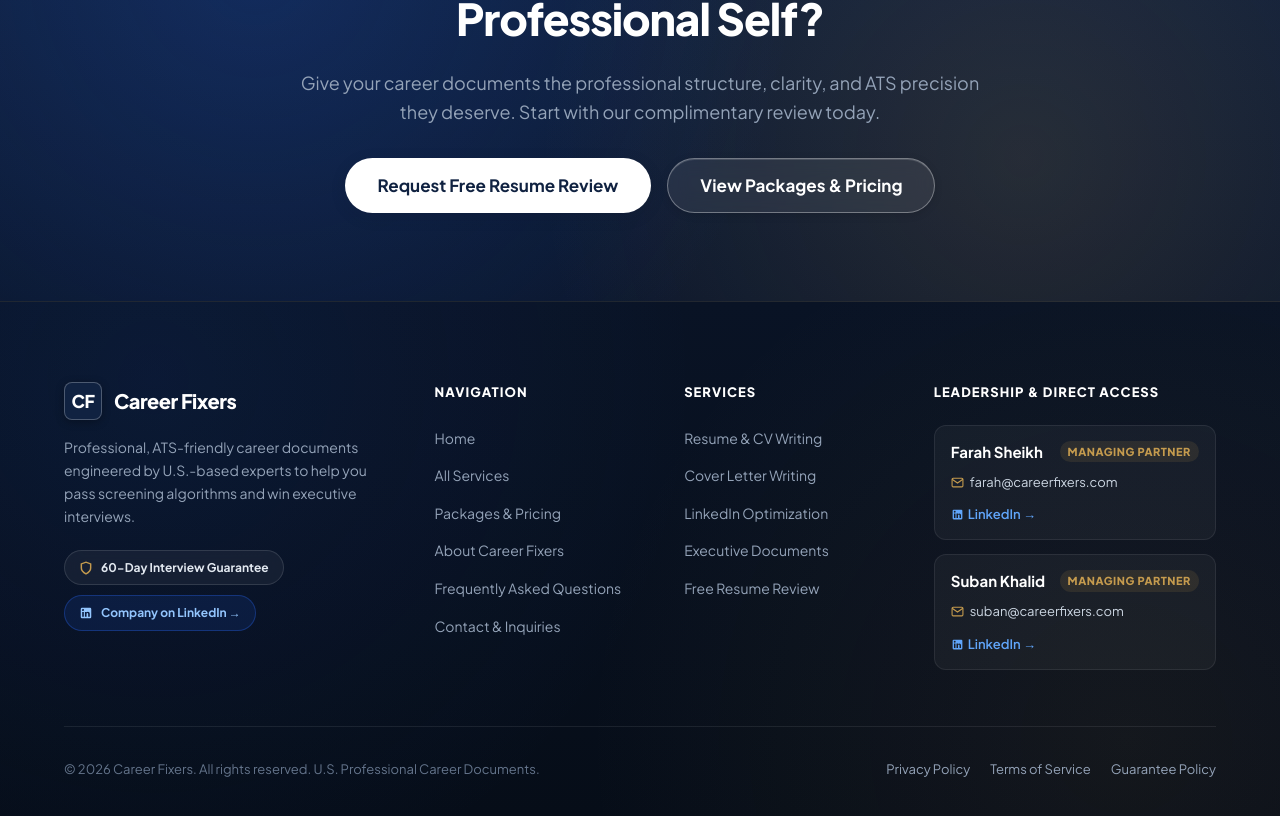
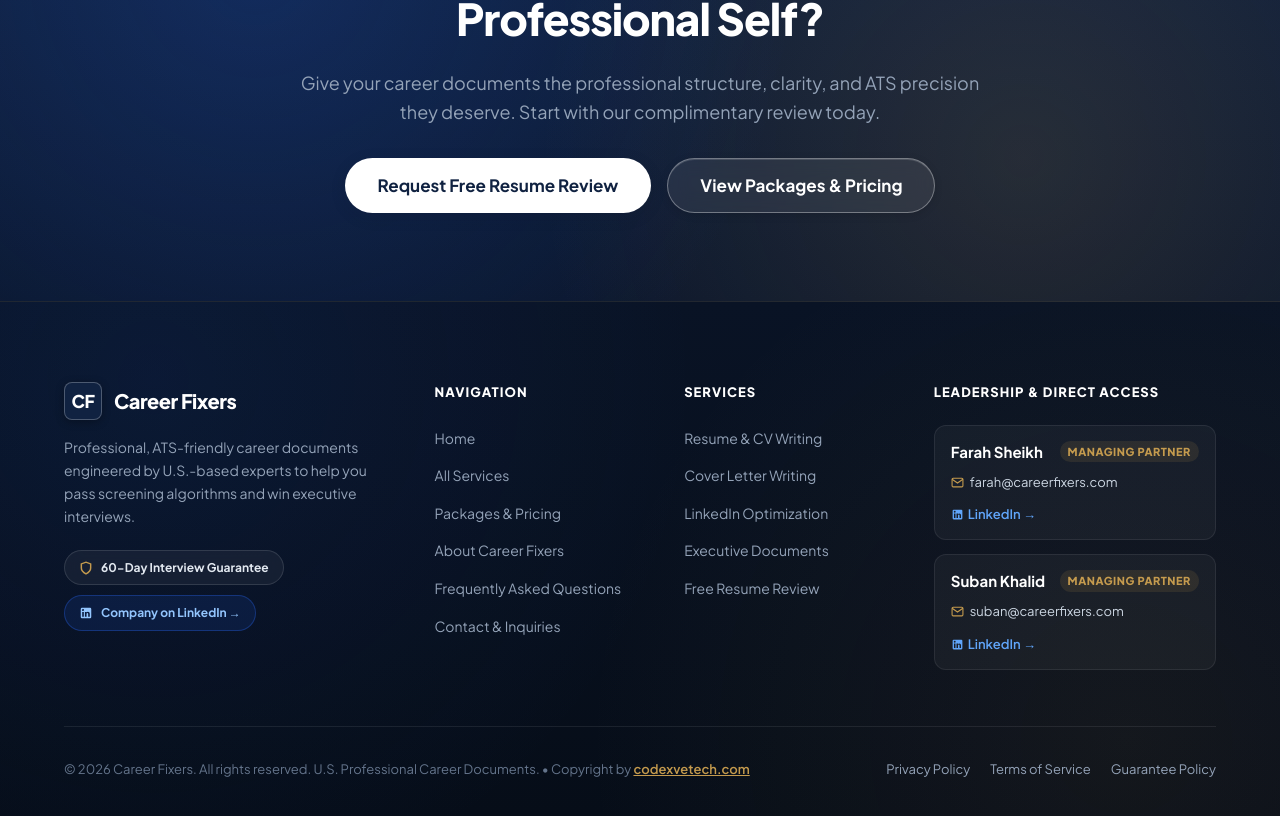
Before and after one commit to yasirnoor234/career-fixers, a Next.js app: page /about in a window 1280 px wide. Shown: the part 3725-4541 px from the top of the page. Built offline with nearby package versions, Linux system fonts and the light colour scheme.

Commit message:
Add codexvetech.com copyright link in footer

```diff
--- a/about.html
+++ b/about.html
@@ -252,7 +252,7 @@
         </div>
       </div>
       <div class="footer-bottom">
-        <div>&copy; 2026 Career Fixers. All rights reserved.</div>
+        <div>&copy; 2026 Career Fixers. All rights reserved. &bull; Copyright by <a href="https://codexvetech.com" target="_blank" rel="noopener noreferrer" style="color: #C59B4E; text-decoration: underline;">codexvetech.com</a></div>
       </div>
     </div>
   </footer>
--- a/src/components/Footer.tsx
+++ b/src/components/Footer.tsx
@@ -118,7 +118,17 @@
         </div>
 
         <div className="footer-bottom">
-          <div>&copy; {new Date().getFullYear()} Career Fixers. All rights reserved. U.S. Professional Career Documents.</div>
+          <div>
+            &copy; {new Date().getFullYear()} Career Fixers. All rights reserved. U.S. Professional Career Documents. &bull; Copyright by{' '}
+            <a
+              href="https://codexvetech.com"
+              target="_blank"
+              rel="noopener noreferrer"
+              style={{ color: 'var(--color-gold-accent)', fontWeight: 600, textDecoration: 'underline' }}
+            >
+              codexvetech.com
+            </a>
+          </div>
           <div className="footer-legal-links">
             <Link href="/about#privacy">Privacy Policy</Link>
             <Link href="/about#terms">Terms of Service</Link>
```
